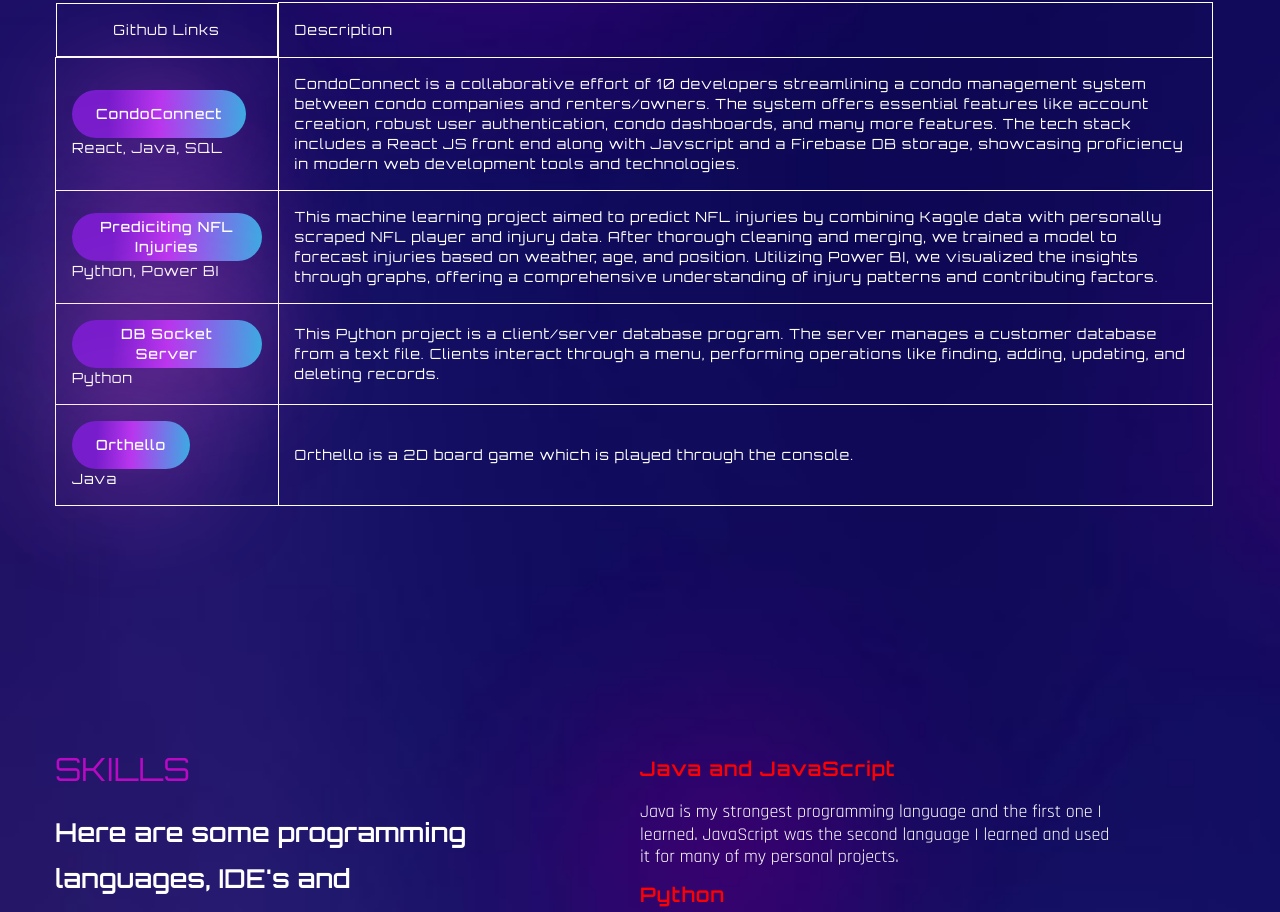
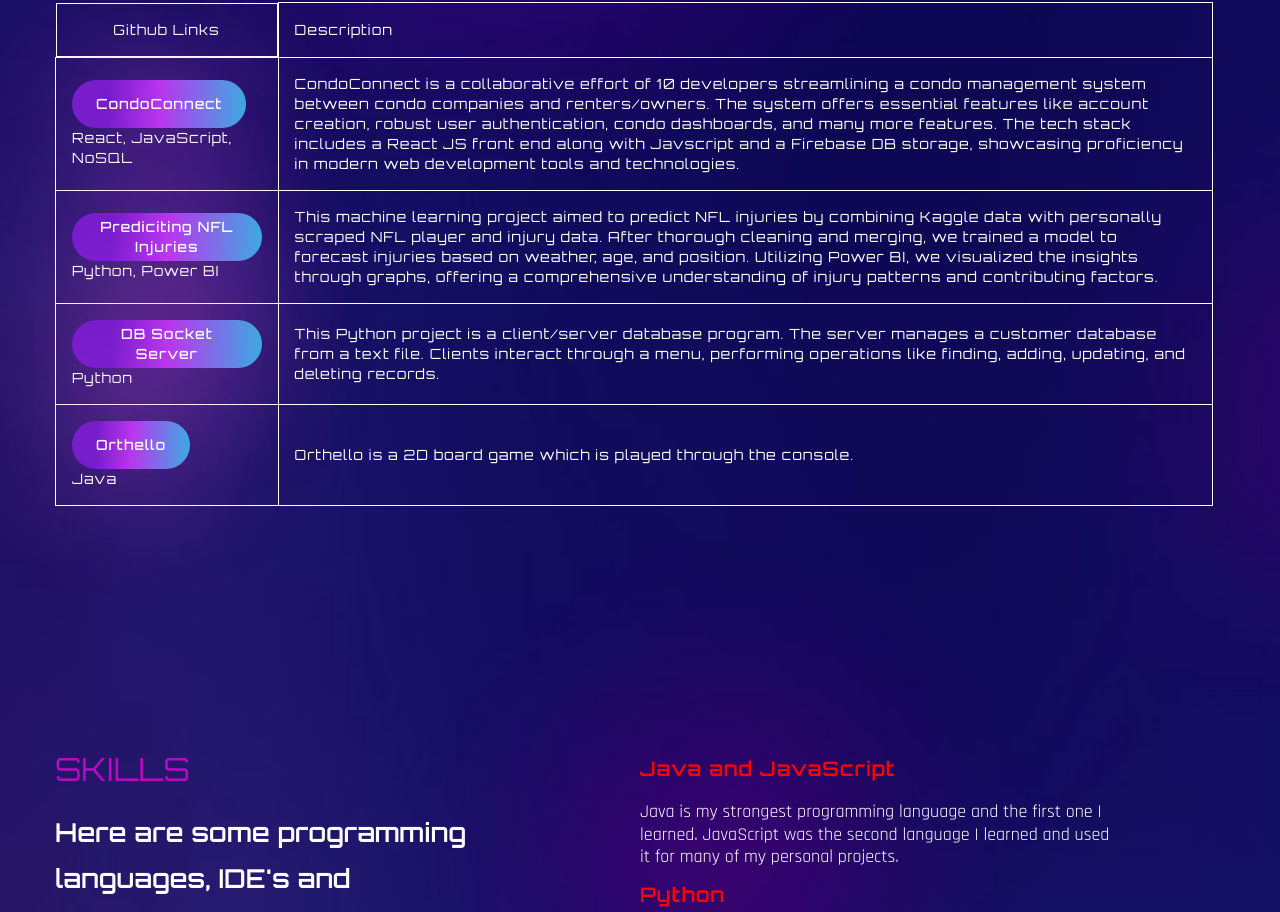
Before and after one commit to mattflahertyy/Portfolio-Website, a React (Create React App) app: page / in a window 1280 px wide. Shown: the part 1734-2646 px from the top of the page. Built offline with nearby package versions, Linux system fonts and the light colour scheme; the HTML template or start-up script is replaced by a standard one; a web font is replaced by a local one.

Commit message:
updated CondoConnect again

```diff
--- a/src/components/Work.js
+++ b/src/components/Work.js
@@ -43,7 +43,7 @@ const Work = () => {
                                             </a>
                                         </button>
                                         <br/>
-                                        <p>React, Java, SQL</p>
+                                        <p>React, JavaScript, NoSQL</p>
                                     </td>
                                     <td className="border border-white p-4">
                                         <p>CondoConnect is a collaborative effort of 10 developers streamlining a condo management system between condo companies and renters/owners. The system offers essential features like account creation, robust user authentication, condo dashboards, and many more features. The tech stack includes a React JS front end along with Javscript and a Firebase DB storage, showcasing proficiency in modern web development tools and technologies.</p>
```
